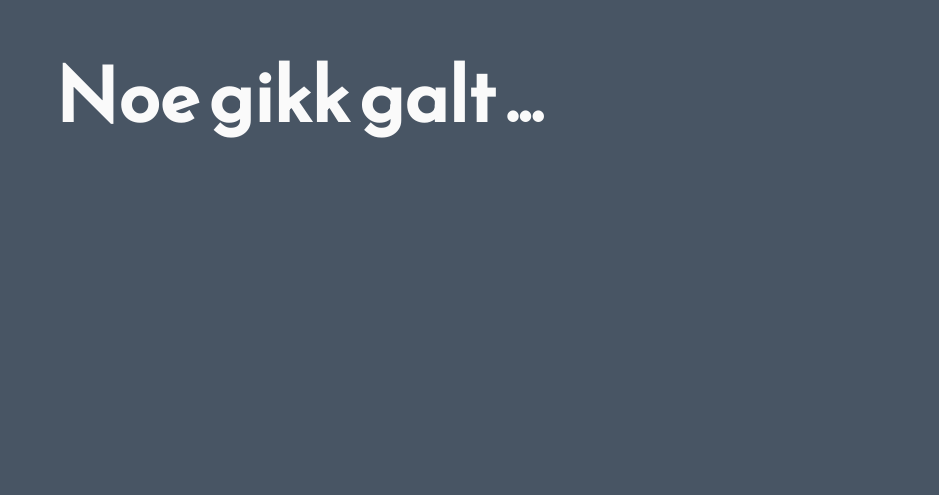
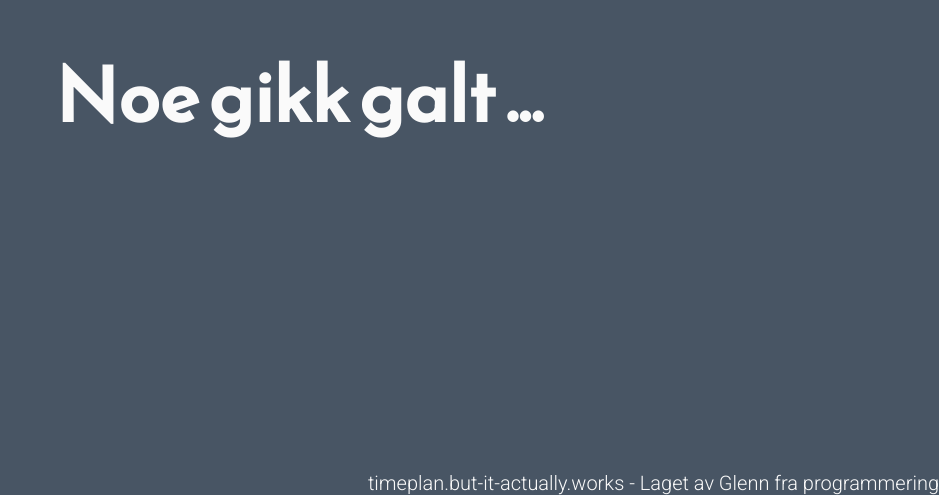
Before and after one commit to promise/timeplan, a plain HTML site: page 404.html in a window 1280 px wide. Shown: the part 305-800 px from the top of the page, without its empty margins (341-1280 px from the left). Drawn offline with nearby package versions, Linux system fonts and the light colour scheme.

Commit message:
Add credit :3

```diff
--- a/404.html
+++ b/404.html
@@ -15,6 +15,7 @@
 		<div class="details" id="datetoday"></div>
 		<div class="title" id="classtitle">Laster...</div>
 		<div class="details" id="messages"></div>
+		<div style="position:fixed;left:0;bottom:0;width:100%;text-align:right;">timeplan.but-it-actually.works - Laget av Glenn fra programmering</div>
 	</main>
 
 	<script src="https://ajax.googleapis.com/ajax/libs/jquery/3.4.1/jquery.min.js"></script>
```
